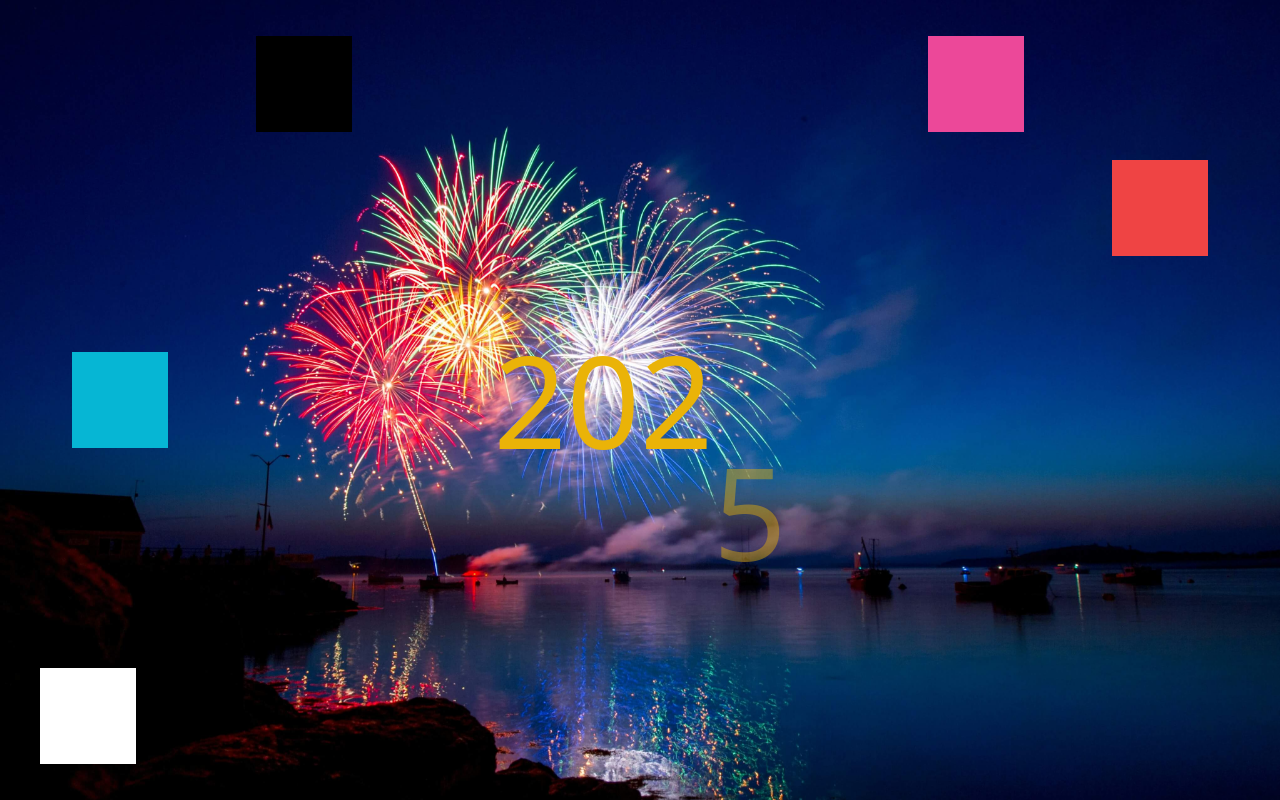
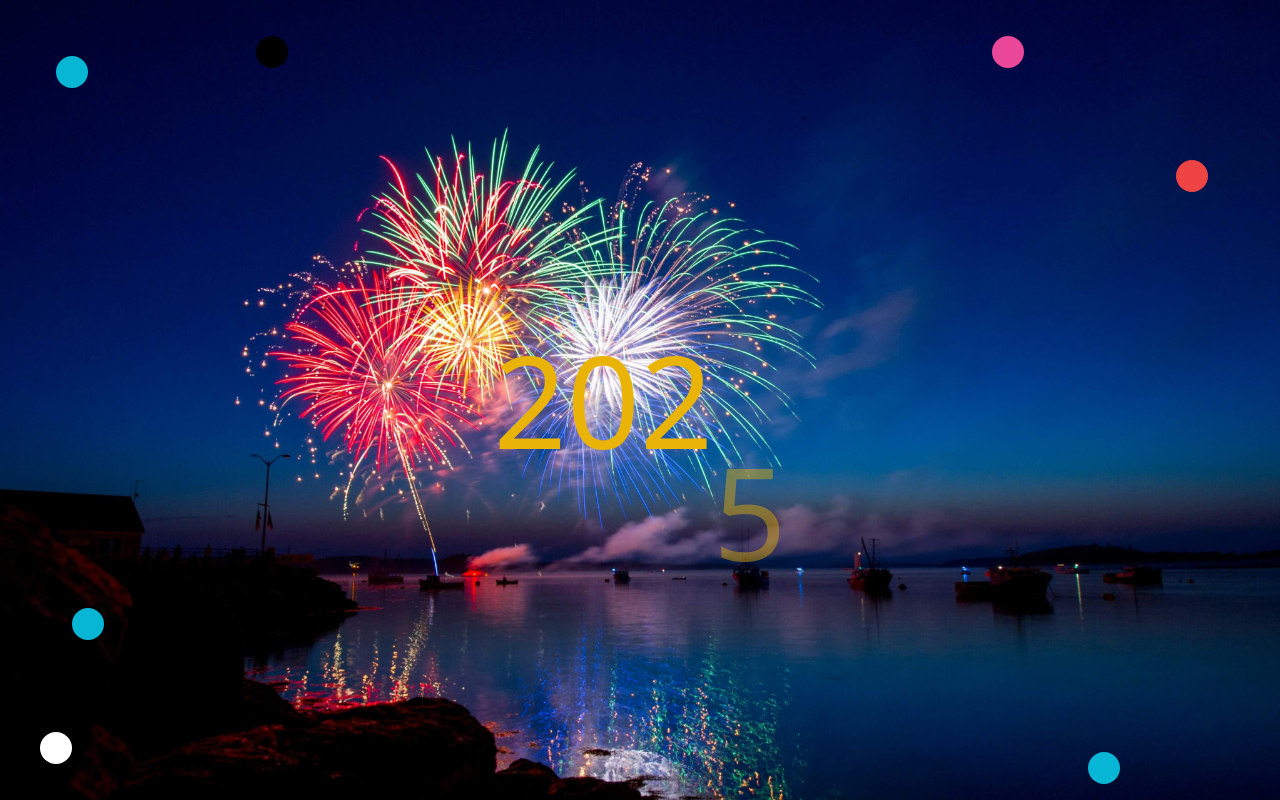
Before and after one commit to Sylvain2726/BonneAnnee2025, a website: page index.html in a window 1280 px wide. Drawn offline with nearby package versions, Linux system fonts and the light colour scheme.

Commit message:
Commit avec ignire

```diff
--- a/index.html
+++ b/index.html
@@ -7,14 +7,17 @@
   <link rel="stylesheet" href="dist/style.css">
 </head>
 <body class=" flex relative justify-center items-center bgssss">
-  <div class="absolute z-0 top-5 left-60 w-24 h-24 animate-ping duration-1000 m-4 bg-black"></div>
-  <div class="absolute z-0 top-36 left-14 w-24 h-24 animate-ping duration-1000 m-4 bg-sky-600-500"></div>
-  <div class="absolute z-0 top-36 right-14 w-24 h-24 animate-ping duration-1000 m-4 bg-red-500"></div>
-  <div class="absolute z-0 bottom-0-36 left-14 w-24 h-24 animate-ping duration-1000 m-4 bg-cyan-500"></div>
+  <div class="absolute z-0 top-5 left-60 w-8 h-8 rounded-full animate-ping duration-1000 m-4 bg-black"></div>
+  <div class="absolute z-0 top-36 left-14 w-8 h-8 rounded-full animate-ping duration-1000 m-4 bg-sky-500-500"></div>
+  <div class="absolute z-0 top-36 right-14 w-8 h-8 rounded-full animate-ping duration-1000 m-4 bg-red-500"></div>
+  <div class="absolute z-0 bottom-36 left-14 w-8 h-8 rounded-full animate-ping duration-1000 m-4 bg-cyan-500"></div>
+  <div class="absolute z-0 bottom-0 right-36 w-8 h-8 rounded-full animate-ping duration-1000 m-4 bg-cyan-500"></div>
+  <div class="absolute z-0 inset-10 w-8 h-8 rounded-full animate-ping duration-1000 m-4 bg-cyan-500"></div>
 
 
-  <div class="absolute z-0 bottom-5 left-6 w-24 h-24 animate-ping m-4 bg-white"></div>
-  <div class="absolute z-0 top-5 right-60 w-24 h-24 animate-ping m-4 bg-pink-500"></div>
+
+  <div class="absolute z-0 bottom-5 left-6 w-8 h-8 rounded-full animate-ping m-4 bg-white"></div>
+  <div class="absolute z-0 top-5 right-60 w-8 h-8 rounded-full animate-ping m-4 bg-pink-500"></div>
 
 
 
```
Also changed, not shown: dist/style.css.
